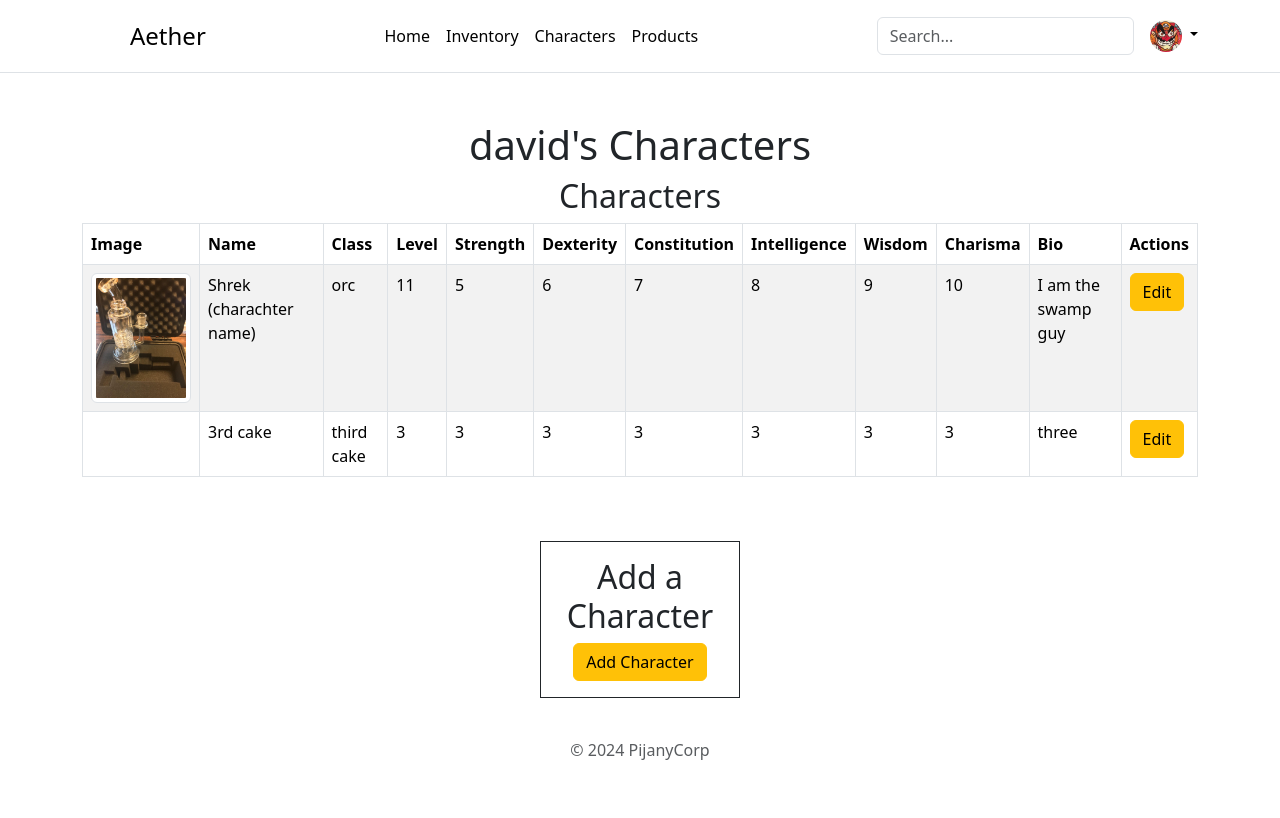
After one commit to PijanyEuro/Aether-Website, a Django app: page /members/characters/ in a window 1280 px wide. The commit adds this page. Run offline with Django 5.2, Linux system fonts and the light colour scheme; a user stored in the database is signed in; data comes from the database, SQL or seed files in the repository; both versions use the stored data as it was after the commit.

Commit message:
seperated inventory and charachter pages

```diff
--- a/aether/main/admin.py
+++ b/aether/main/admin.py
@@ -11,8 +11,9 @@ class CharacterInline(admin.TabularInline):
 
 @admin.register(Profile)
 class ProfileAdmin(admin.ModelAdmin):
-    fields = ('user', 'profile_pic', 'name', 'essence_count')  # Exclude inventory and characters here
+    fields = ('user', 'profile_pic', 'profile_name', 'essence_count')  # Use profile_name instead of name
     inlines = [ItemInline, CharacterInline]
+
 
 admin.site.register(Member)
 admin.site.register(Item)
--- a/aether/main/templates/base.html
+++ b/aether/main/templates/base.html
@@ -58,8 +58,8 @@
                         <!-- Navigation links -->
                         <ul class="nav col-12 col-lg-auto me-lg-auto mb-2 justify-content-center mb-md-0">
                             <li><a href="{% url 'main' %}" class="nav-link px-2 link-body-emphasis">Home</a></li>
-                            <li><a href="#" class="nav-link px-2 link-body-emphasis">Inventory</a></li>
-                            <li><a href="#" class="nav-link px-2 link-body-emphasis">Customers</a></li>
+                            <li><a href="{% url 'inventory' %}" class="nav-link px-2 link-body-emphasis">Inventory</a></li>
+                            <li><a href="{% url 'characters' %}" class="nav-link px-2 link-body-emphasis">Characters</a></li>
                             <li><a href="#" class="nav-link px-2 link-body-emphasis">Products</a></li>
                         </ul>
 
--- /dev/null
+++ b/aether/main/templates/characters.html
@@ -0,0 +1,65 @@
+{% extends "base.html" %}
+{% block content %}
+
+<div class="container mt-5">
+    <h1>{{ profile.user.username }}'s Characters</h1>
+
+    <div class="characters mb-5">
+        <h2>Characters</h2>
+        {% if characters %}
+            <div class="table-responsive">
+                <table class="table table-bordered table-striped">
+                    <thead>
+                        <tr>
+                            <th>Image</th>
+                            <th>Name</th>
+                            <th>Class</th>
+                            <th>Level</th>
+                            <th>Strength</th>
+                            <th>Dexterity</th>
+                            <th>Constitution</th>
+                            <th>Intelligence</th>
+                            <th>Wisdom</th>
+                            <th>Charisma</th>
+                            <th>Bio</th>
+                            <th>Actions</th>
+                        </tr>
+                    </thead>
+                    <tbody>
+                        {% for character in characters %}
+                            <tr>
+                                <td>
+                                    {% if character.top_down_photo %}
+                                        <img src="{{ character.top_down_photo.url }}" alt="{{ character.character_name }}" class="img-thumbnail" style="max-width: 100px;">
+                                    {% endif %}
+                                </td>
+                                <td>{{ character.character_name }}</td>
+                                <td>{{ character.character_class }}</td>
+                                <td>{{ character.level }}</td>
+                                <td>{{ character.strength }}</td>
+                                <td>{{ character.dexterity }}</td>
+                                <td>{{ character.constitution }}</td>
+                                <td>{{ character.intelligence }}</td>
+                                <td>{{ character.wisdom }}</td>
+                                <td>{{ character.charisma }}</td>
+                                <td>{{ character.bio }}</td>
+                                <td>
+                                    <a href="{% url 'edit_character' character.id %}" class="btn btn-warning">Edit</a>
+                                </td>
+                            </tr>
+                        {% endfor %}
+                    </tbody>
+                </table>
+            </div>
+        {% else %}
+            <p>No characters found.</p>
+        {% endif %}
+    </div>
+
+    <div class="border border-dark p-3" style="max-width: 200px;">
+        <h2>Add a Character</h2>
+        <a href="{% url 'add_character' %}" class="btn btn-warning">Add Character</a>
+    </div>
+</div>
+
+{% endblock %}
--- a/aether/main/urls.py
+++ b/aether/main/urls.py
@@ -6,6 +6,12 @@ urlpatterns = [
     path('members/', views.members, name='members'),
     path('members/login_user', views.login_user, name='login_user'),
     path('members/logout_user', views.logout_user, name='logout_user'),
-    path('members/profile', views.profile, name='profile' ),
+    path('members/profile', views.profile, name='profile'),
     path('members/profile/edit/', views.profile_edit, name='profile_edit'),
+    path('members/characters/add/', views.add_character, name='add_character'),
+    path('members/characters/edit/<int:character_id>/', views.edit_character, name='edit_character'),
+    path('members/characters/', views.characters, name='characters'),
+    path('members/inventory/', views.inventory, name='inventory'),
+    path('members/inventory/add_item/', views.add_item, name='add_item'),
+    path('members/inventory/edit_item/<int:item_id>/', views.edit_item, name='edit_item'),
 ]
--- a/aether/main/views.py
+++ b/aether/main/views.py
@@ -12,11 +12,22 @@ from datetime import date
 
 
 
+from django.shortcuts import render
+from .models import Profile
+from django.contrib.auth.decorators import login_required
+
 def main(request):
-
     today = date.today()
     SeasonalContentEntries = SeasonalContent.objects.filter(start_date__lte=today).filter(end_date__gte=today)
-    return render(request, 'index.html', {'SeasonalContentEntries': SeasonalContentEntries})
+
+    profile = None
+    if request.user.is_authenticated:
+        profile = Profile.objects.get(user=request.user)
+
+    return render(request, 'index.html', {
+        'SeasonalContentEntries': SeasonalContentEntries,
+        'profile': profile
+    })
 
 
 from django.shortcuts import render, redirect
@@ -67,12 +78,8 @@ from .models import Profile
 @login_required
 def profile(request):
     profile = Profile.objects.get(user=request.user)# Get the user's profile
-    characters = profile.characters.all()# Get the related characters and items
-    items = profile.inventory.all()
     context = {
         'profile': profile,
-        'characters': characters,
-        'items': items,
     }# Pass the data to the template
 
     return render(request, 'profile.html', context)
@@ -80,8 +87,8 @@ def profile(request):
 
 from django.shortcuts import render, redirect, get_object_or_404
 from django.contrib.auth.decorators import login_required
-from .models import Profile, Character, Item
-from .forms import ProfileForm, CharacterForm, ItemForm
+from .models import Profile
+from .forms import ProfileForm
 
 @login_required
 def profile_edit(request):
@@ -89,27 +96,123 @@ def profile_edit(request):
 
     if request.method == 'POST':
         profile_form = ProfileForm(request.POST, request.FILES, instance=profile)
-        character_forms = [CharacterForm(request.POST, request.FILES, instance=character) for character in profile.characters.all()]
-        item_forms = [ItemForm(request.POST, request.FILES, instance=item) for item in profile.inventory.all()]
-
-        if all(form.is_valid() for form in [profile_form] + character_forms + item_forms):
+        if profile_form.is_valid():
             profile_form.save()
-            for form in character_forms:
-                form.save()
-            for form in item_forms:
-                form.save()
-            return redirect('profile')  # Redirect to profile view after saving
+            return redirect('profile')
     else:
         profile_form = ProfileForm(instance=profile)
-        character_forms = [CharacterForm(instance=character) for character in profile.characters.all()]
-        item_forms = [ItemForm(instance=item) for item in profile.inventory.all()]
 
     context = {
         'profile_form': profile_form,
-        'character_forms': character_forms,
-        'item_forms': item_forms,
     }
+
+    return render(request, 'profile_edit.html', context)
 
 
 
-    return render(request, 'profile_edit.html', context)
+
+@login_required
+def add_character(request):
+    profile = get_object_or_404(Profile, user=request.user)
+
+    if request.method == 'POST':
+        form = CharacterForm(request.POST, request.FILES)
+        if form.is_valid():
+            character = form.save(commit=False)
+            character.profile = profile  # Associate the character with the profile
+            character.save()
+            profile.characters.add(character)  # Ensure the character is added to the profile's characters
+            return redirect('characters')
+    else:
+        form = CharacterForm()
+
+    return render(request, 'add_character.html', {'form': form})
+
+
+
+
+
+@login_required
+def edit_character(request, character_id):
+    profile = get_object_or_404(Profile, user=request.user)
+    character = get_object_or_404(Character, id=character_id, profile=profile)
+
+    if request.method == 'POST':
+        form = CharacterForm(request.POST, request.FILES, instance=character)
+        if form.is_valid():
+            form.save()
+            return redirect('characters')
+    else:
+        form = CharacterForm(instance=character)
+
+    return render(request, 'edit_character.html', {'form': form, 'character': character})
+
+
+
+@login_required
+def characters(request):
+    profile = get_object_or_404(Profile, user=request.user)
+    characters = profile.characters.all()
+
+    context = {
+        'characters': characters,
+        'profile': profile,
+    }
+
+    return render(request, 'characters.html', context)
+
+
+@login_required
+def add_item(request):
+    profile = get_object_or_404(Profile, user=request.user)
+
+    if request.method == 'POST':
+        form = ItemForm(request.POST, request.FILES)
+        if form.is_valid():
+            item = form.save(commit=False)
+            item.save()  # Save item first
+            profile.inventory.add(item)  # Associate item with profile
+            return redirect('inventory')
+    else:
+        form = ItemForm()
+
+    return render(request, 'add_item.html', {'form': form})
+
+
+from django.shortcuts import render, redirect, get_object_or_404
+from django.contrib.auth.decorators import login_required
+from .models import Profile, Item
+from .forms import ItemForm
+
+@login_required
+def edit_item(request, item_id):
+    profile = get_object_or_404(Profile, user=request.user)
+    item = get_object_or_404(Item, id=item_id)
+
+    if request.method == 'POST':
+        form = ItemForm(request.POST, request.FILES, instance=item)
+        if form.is_valid():
+            form.save()
+            return redirect('inventory')  # Redirect to inventory or another appropriate page
+    else:
+        form = ItemForm(instance=item)
+
+    context = {
+        'form': form,
+        'item': item,
+    }
+
+    return render(request, 'edit_item.html', context)
+
+
+@login_required
+def inventory(request):
+    profile = Profile.objects.get(user=request.user)
+    items = profile.inventory.all()
+
+    context = {
+        'items': items,
+        'profile': profile,
+    }
+
+    return render(request, 'inventory.html', context)
```
Also changed, not shown: aether/main/forms.py (+48 -0 lines), aether/main/models.py (+20 -6 lines), aether/main/templates/add_character.html (added, +14 -0 lines), aether/main/templates/add_item.html (added, +14 -0 lines), aether/main/templates/edit_character.html (added, +14 -0 lines), aether/main/templates/edit_item.html (added, +14 -0 lines), aether/main/templates/inventory.html (added, +49 -0 lines), aether/main/templates/profile.html (+14 -57 lines), aether/main/templates/profile_edit.html (+6 -11 lines), aether/db.sqlite3, aether/media/characters/midnightmeme5.png (added), aether/media/characters/midnightmeme5_gp7LkDK.png (added), aether/media/items/midnightmeme4.png (added), aether/media/profiles/2023-06-03_17.34.11_2.png (added), 1 more files.
